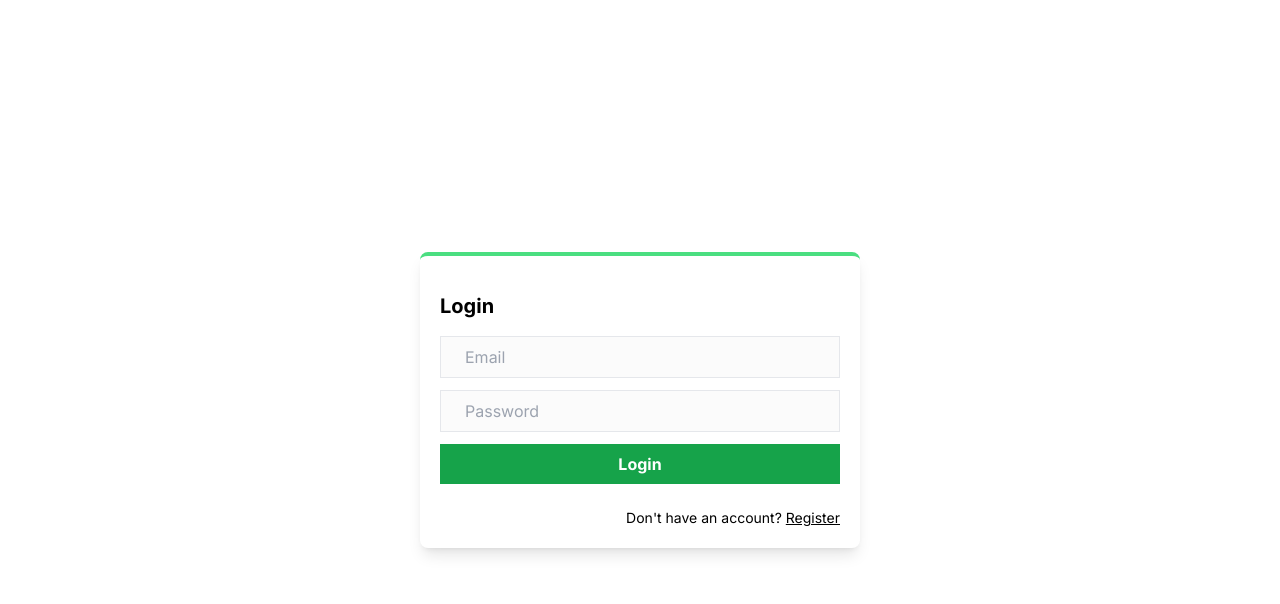
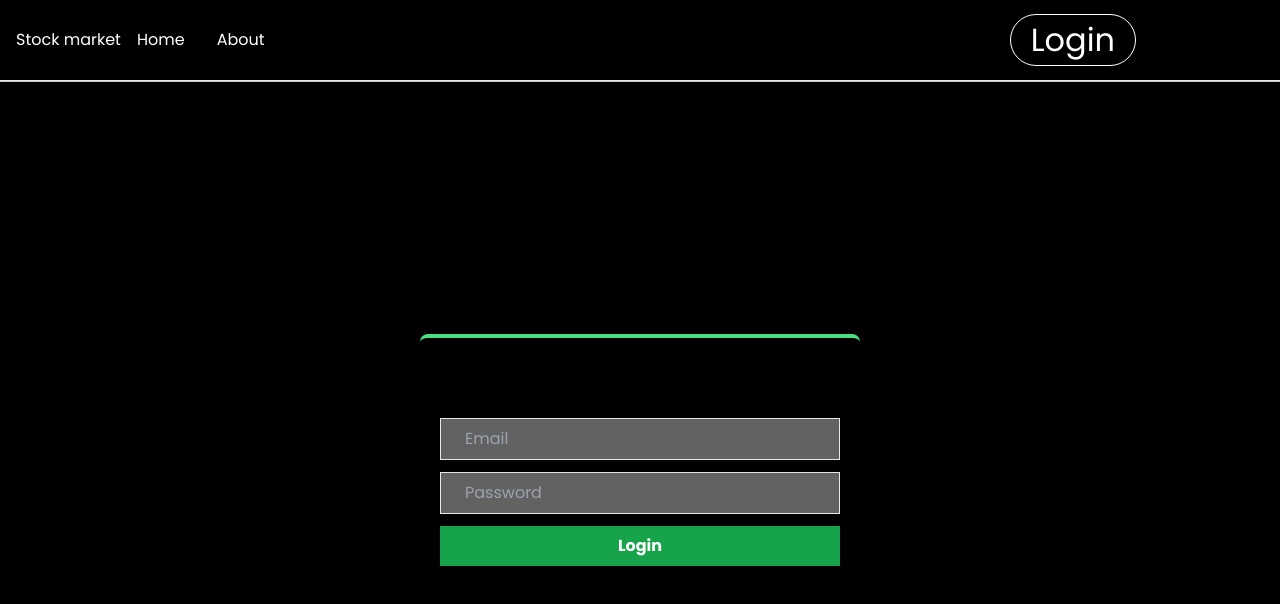
Before and after one commit to Khoadoanduy/marketstock, a Next.js app: page / in a window 1280 px wide. Shown: the top 604 px of the page. Built offline with nearby package versions, Linux system fonts and the light colour scheme; no server answers.

Commit message:
integrate navbar

```diff
--- a/app/page.tsx
+++ b/app/page.tsx
@@ -2,6 +2,7 @@ import LoginForm from "@/components/LoginForm";
 import { getServerSession } from "next-auth";
 import { redirect } from "next/navigation";
 import { authOptions } from "./api/auth/[...nextauth]/route";
+import NavBar from "@/components/NavBar"
 
 export default async function Home() {
   const session = await getServerSession(authOptions);
@@ -10,6 +11,7 @@ export default async function Home() {
 
   return (
     <main>
+      <NavBar></NavBar>
       <LoginForm />
     </main>
   );
--- /dev/null
+++ b/components/NavBar.jsx
@@ -0,0 +1,76 @@
+'use client'
+import React, { useRef } from 'react'
+import { HiOutlineMenuAlt4 } from 'react-icons/hi'
+import { AiOutlineClose } from 'react-icons/ai'
+import { FaFacebook, FaInstagram, FaPinterest, FaTwitter, FaYoutube } from 'react-icons/fa'
+import Link from 'next/link'
+import "@/styles/NavBar.css"
+function NavBar() {
+    const navRef = useRef(null);
+    const logoRef = useRef(null);
+    const mobileMenuRef = useRef(null);
+    const iconRef = useRef(null);
+
+    const handleNav = () => {
+        const nav = navRef.current;
+        const logo = logoRef.current;
+        const mobileMenu = mobileMenuRef.current;
+        const icon = iconRef.current;
+
+        if (nav.classList.contains('navbar-bg')) {
+            nav.classList.remove('navbar-bg');
+            logo.classList.remove('dark');
+            mobileMenu.classList.remove('active');
+            icon.classList.remove('close-icon');
+        } else {
+            nav.classList.add('navbar-bg');
+            logo.classList.add('dark');
+            mobileMenu.classList.add('active');
+            icon.classList.add('close-icon');
+        }
+    };
+
+    const showClick = () => {
+        console.log("Ran!");
+    };
+
+    return (
+        <div>
+            <div name='home' ref={navRef} className='navbar'>
+                <div ref={logoRef} className='logo'>
+                    <h2>Stock market</h2>
+                </div>
+                <ul className="nav-menu">
+                    <li><Link href='/' legacyBehavior><a>Home</a></Link></li>
+                    <li><Link href='/about' legacyBehavior><a>About</a></Link></li>
+                </ul>
+                <div className="login-wrapper">
+                    <Link href='/signup' legacyBehavior>
+                        <a className="login" onClick={showClick}>Login</a>
+                    </Link>
+                </div>
+                <div className="hamburger" onClick={handleNav}>
+                    <HiOutlineMenuAlt4 ref={iconRef} className='icon' />
+                </div>
+                <div ref={mobileMenuRef} className='mobile-menu'>
+                    <ul className="mobile-nav">
+                        <li><Link href='/' legacyBehavior><a>Home</a></Link></li>
+                        <li><Link href='/about' legacyBehavior><a>About</a></Link></li>
+                    </ul>
+                    <div className="mobile-menu-bottom">
+                        <div className="social-icons">
+                            <FaFacebook className='icon' />
+                            <FaInstagram className='icon' />
+                            <FaTwitter className='icon' />
+                            <FaPinterest className='icon' />
+                            <FaYoutube className='icon' />
+                        </div>
+                    </div>
+                </div>
+            </div>
+            <hr className="line"></hr>
+        </div>
+    );
+}
+
+export default NavBar;
--- a/package.json
+++ b/package.json
@@ -16,7 +16,8 @@
     "next": "14.2.4",
     "next-auth": "^4.24.7",
     "react": "^18",
-    "react-dom": "^18"
+    "react-dom": "^18",
+    "react-icons": "^5.2.1"
   },
   "devDependencies": {
     "@types/node": "^20.14.4",
--- /dev/null
+++ b/styles/NavBar.css
@@ -0,0 +1,264 @@
+@import url('https://fonts.googleapis.com/css2?family=Poppins:ital,wght@0,100;0,200;0,300;0,400;0,500;0,600;0,700;0,800;0,900;1,100;1,200;1,300;1,400;1,500;1,600;1,700;1,800;1,900&display=swap');
+*{
+  background-color: black;
+  font-family: 'Poppins';
+}
+
+.navbar {
+  width: 90%;
+  height: 80px;
+  display: flex;
+  align-items: center;
+  padding: 0 1rem;
+  z-index: 2;
+  position: relative;
+
+  color: white;
+  background-color: black;
+}
+
+/* #ccc */
+
+.navbar-bg {
+  background-color: black;
+  color: white;
+}
+
+.nav-menu {
+  display: flex;
+  list-style-type: none;
+
+}
+.nav-menu a{
+  color: white;
+  text-decoration: none;
+}
+
+.nav-menu li {
+  padding: 0 1rem;
+
+}
+.nav-menu li,
+.mobile-nav li {
+  cursor: pointer;
+  list-style-type: none;
+
+  /* Add more styles here if necessary */
+}
+.nav-menu li :hover{
+  cursor: pointer;
+  list-style-type: none;
+  /* Add more styles here if necessary */
+}
+
+.hamburger {
+  display: none;
+  margin-left: 20px;
+
+  /* padding: 1rem; */
+}
+
+.mobile-menu {
+  display: none;
+}
+
+.icon {
+  font-size: 1.5rem;
+  cursor: pointer;
+}
+
+.line{
+  align-items: center;
+  margin: 0;
+  position: relative;
+  width: 100%;
+  height: 1.5px; /* Adjust as needed */
+  background-color: #ccc; /* Adjust as needed */
+}
+
+.login-wrapper{
+  margin-left: auto; /* Pushes the login link to the right */
+  display: flex; /* Ensure flex behavior */
+  align-items: left;
+  /* margin-right: 20px; */
+
+}
+.login-wrapper a {
+  text-decoration: none; /* Removes underline from the login link */
+  border: 1px solid white; /* Adds a border around the login link */
+  padding: 1px 20px; /* Adds padding to the login link */
+  border-radius: 50px; /* Adds rounded corners to the border */
+}
+
+.login{
+  color: white;
+  border: 1px solid white;
+  border-radius: 30px;
+  font-size: 2rem;
+  padding: 5px 10px 5px 10px;
+}
+
+.login-wrapper  a:hover{
+  text-decoration: none; /* Removes underline from the login link */
+  color: black;
+  background: white;
+  border: 1px solid black; /* Adds a border around the login link */
+  padding: 1px 20px; /* Adds padding to the login link */
+  border-radius: 50px; /* Adds rounded corners to the border */
+}
+@media screen and (max-width: 940px) {
+
+  .mobile-menu {
+      margin-left: 20px;
+      display: flex;
+      flex-direction: column;
+      width: 100%;
+      top: -100vh;
+      left: 0;
+      position: absolute;
+      justify-content: space-between;
+
+      transition: 0.3s;
+      color: white;
+  }
+
+  .dark {
+      color: white;
+  }
+
+  .active {
+      top: 80px;
+  }
+
+  .mobile-menu li {
+      padding: 1.2rem 1rem;
+      margin: 0 1rem;
+      border-bottom: 1px solid pink;
+  }
+
+  .mobile-nav {
+      margin: 1rem 0;
+  }
+
+  .mobile-menu-bottom {
+      width: 100%;
+      text-align: center;
+      padding: 1rem 0;
+  }
+
+  .social-icons {
+      display: flex;
+      justify-content: space-around;
+      margin: 2rem 0;
+  }
+
+  .social-icons .icon:hover {
+      transform: scale(1.5);
+      transition: 0.3s;
+  }
+
+  .mobile-menu button {
+      margin: 1rem;
+      width: 90%;
+  }
+
+
+  .nav-menu {
+      display: none;
+  }
+
+  .nav-icons {
+      display: none;
+  }
+  .hamburger {
+      display: block;
+  }
+
+}
+/* Modal backdrop with a smoother transition */
+.modal {
+  display: none;
+  position: fixed;
+  z-index: 1000; /* Higher z-index for better overlay */
+  left: 0;
+  top: 0;
+  width: 100%;
+  height: 100%;
+  overflow: auto;
+  background-color: rgba(0, 0, 0, 0.6); /* Darker shade for better contrast */
+  transition: opacity 0.3s ease; /* Smooth transition for modal display */
+}
+
+/* Visible state of the modal with a fade-in effect */
+.modal.open {
+  display: block;
+  opacity: 1;
+}
+
+/* Modal content with shadow and animation */
+.modal-content {
+  background-color: #ffffff;
+  margin: 10% auto; /* Adjusted margin for better positioning */
+  padding: 25px;
+  border-radius: 5px; /* Rounded corners */
+  box-shadow: 0 4px 8px rgba(0, 0, 0, 0.1); /* Subtle shadow for depth */
+  width: 90%;
+  max-width: 450px; /* Slightly larger max-width */
+  transform: translateY(-50px); /* Prepares the modal for slide-in effect */
+  transition: transform 0.3s ease-out; /* Animation for slide-in effect */
+}
+.modal-content form{
+  display: flex;
+  flex-direction: column;
+  background-color: white;
+
+}
+.modal-content form input{
+  border: 1px solid black;
+  border-radius: 10px;
+  padding: 10px;
+  margin-top: 10px;
+  color:white;
+}
+.modal-content form button{
+  margin-top: 10px;
+  border: 1px solid black;
+  border-radius: 10px;
+  padding: 10px;
+  color: white;
+}
+.modal-content form button:hover{
+  margin-top: 10px;
+  border-radius: 10px;
+  padding: 10px;
+  color: black;
+  background-color: white;
+}
+
+/* Close button with improved visibility and interaction */
+.close {
+  background-color: white;
+  position: absolute;
+  top: 0;
+  right: 0;
+  padding: 0px;
+  cursor: pointer;
+  color: #888;
+  float: right;
+  font-size: 32px; /* Larger close icon for better interaction */
+  font-weight: bold;
+  transition: color 0.2s; /* Transition for hover effect */
+}
+
+/* Interactive states for close button */
+.close:hover,
+.close:focus {
+  color: #f44336; /* Brighter color for close icon on hover/focus */
+  text-decoration: none;
+  cursor: pointer;
+}
+
+/* Additional styles for modal opening animation */
+.modal.open .modal-content {
+  transform: translateY(0); /* Slide-in effect to the natural position */
+}
```
Also changed, not shown: 1 other file (tests, documents, lock files or other folders).
